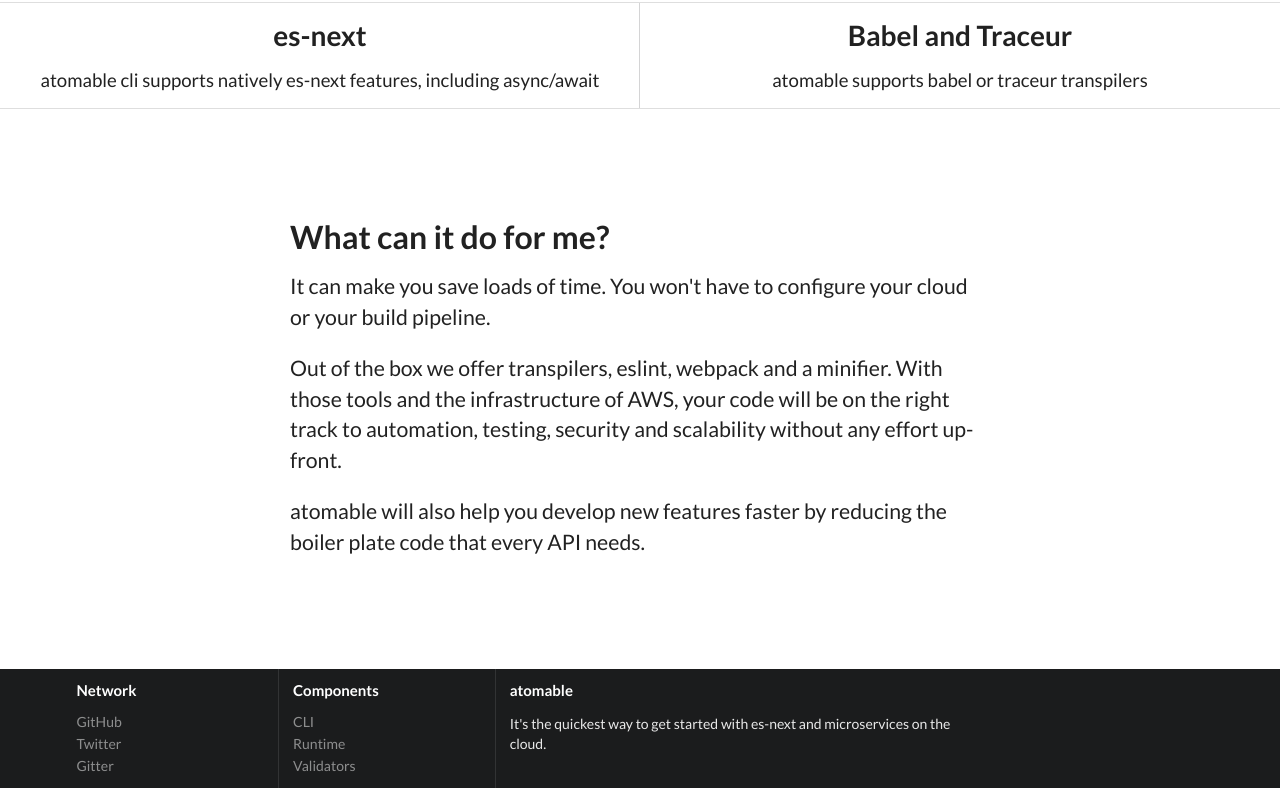
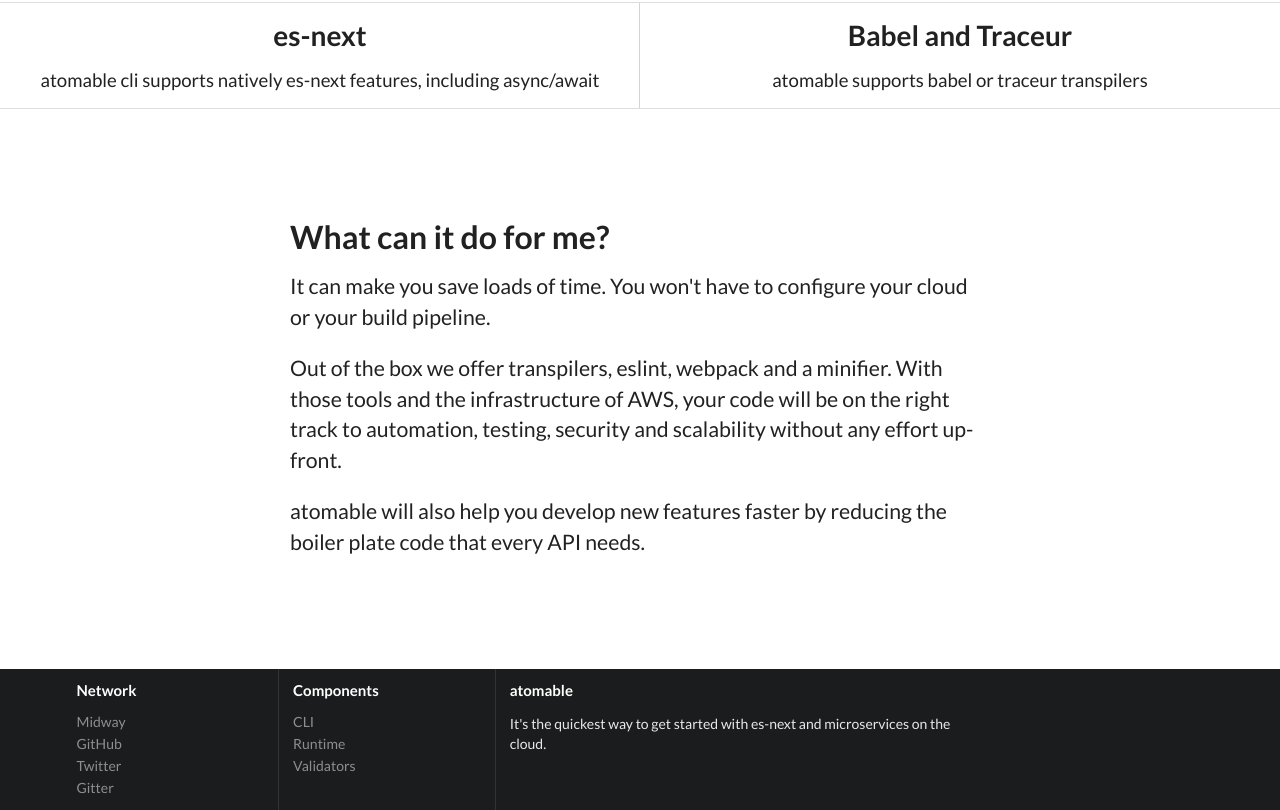
Before and after one commit to atomable/atomable.github.io, a plain HTML site: page index.html in a window 1280 px wide. Shown: the part 824-1634 px from the top of the page. Before the commit the page ends 1612 px from the top, so only its background shows below. Drawn offline with nearby package versions, Linux system fonts and the light colour scheme.

Commit message:
Added midway to footer

```diff
--- a/index.html
+++ b/index.html
@@ -122,6 +122,7 @@
           <div class="three wide column">
             <h4 class="ui inverted header">Network</h4>
             <div class="ui inverted link list">
+              <a href="https://midway.atomable.io" class="item">Midway</a>
               <a href="https://github.com/atomable" class="item">GitHub</a>
               <a href="https://twitter.com/atomable" class="item">Twitter</a>
               <a href="https://gitter.im/atomable/atomable" class="item">Gitter</a>
```
